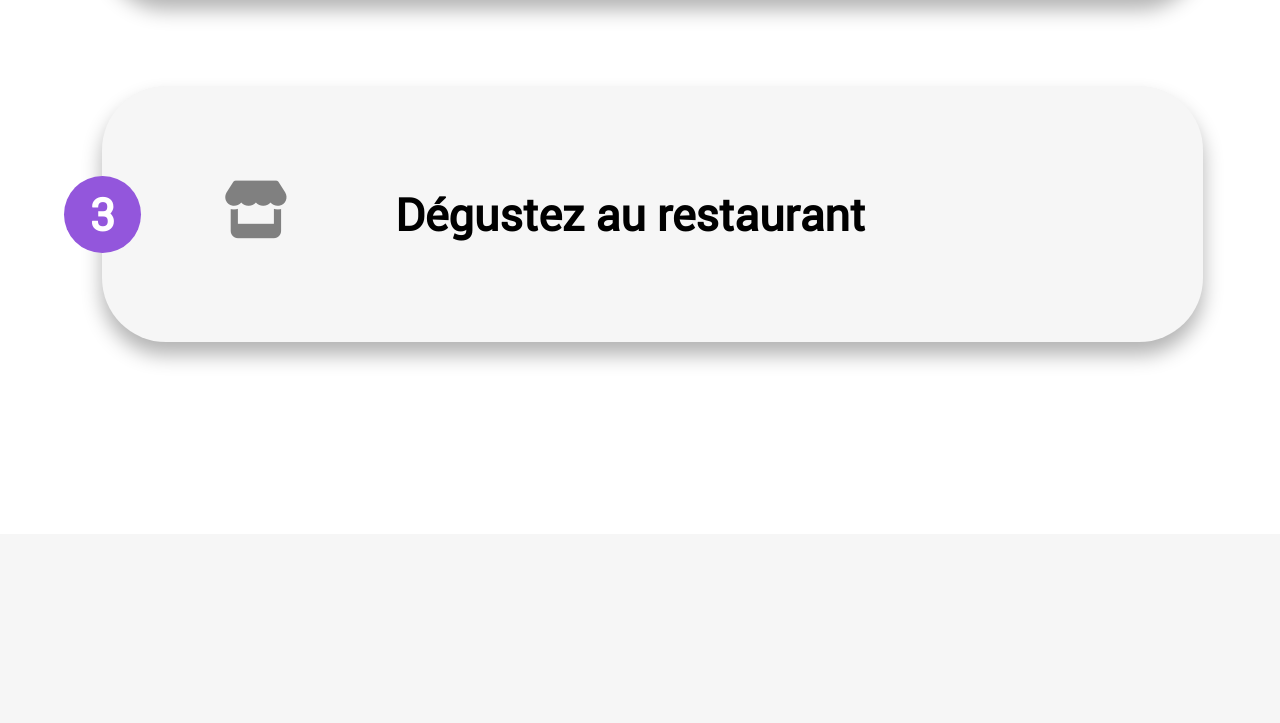
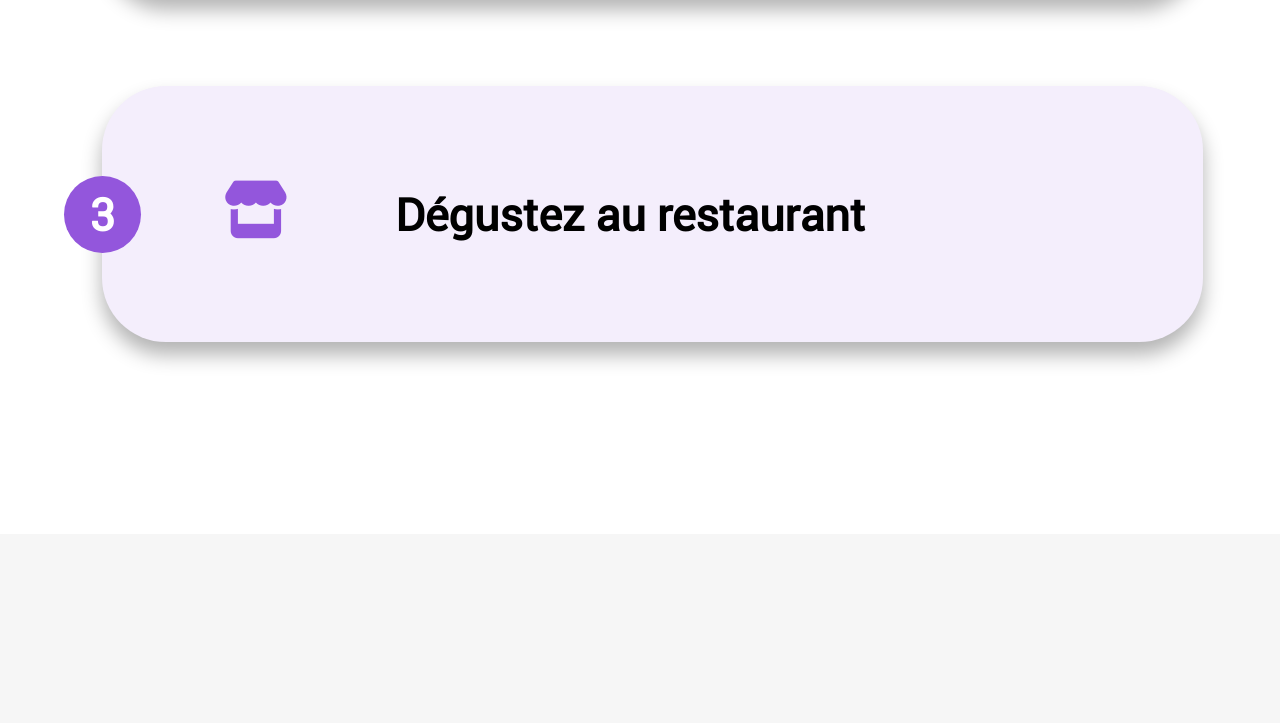
Before and after one commit to Loic2dot0/LoicMoreaux_3_01072021, a plain HTML site: page index.html in a window 1280 px wide. Shown: the part 2353-3076 px from the top of the page. Drawn offline with Linux system fonts and the light colour scheme.

Commit message:
_index.scss: dans .functionning__listing, suppression de l'effet de survol, ajout de couleur pour le dernier élément. restaurant_card: ajout d'effet au survol

```diff
--- a/sass/pages/_index.scss
+++ b/sass/pages/_index.scss
@@ -59,8 +59,12 @@
             border-radius: 50%;
         }
 
-        &:hover{
-            @include shadow_effect_hover;
+        &:last-child{
+            background-color: lighten($color_primary, 36%);
+
+            i{
+                color: $color_primary;
+            }
         }
 
         i{
@@ -71,6 +75,7 @@
             text-align: center;
         }
     }
+
 }
 
 .restaurant{
@@ -85,10 +90,12 @@
     border-radius: 3.5vw;
     background-color: $color_back_light;
     position: relative;
+    transform: scale(1);
     @include shadow_effect;
 
     &:hover{
         @include shadow_effect_hover;
+        transform: scale(1.01);
     }
 
     img{
```
Also changed, not shown: style/style.css.
